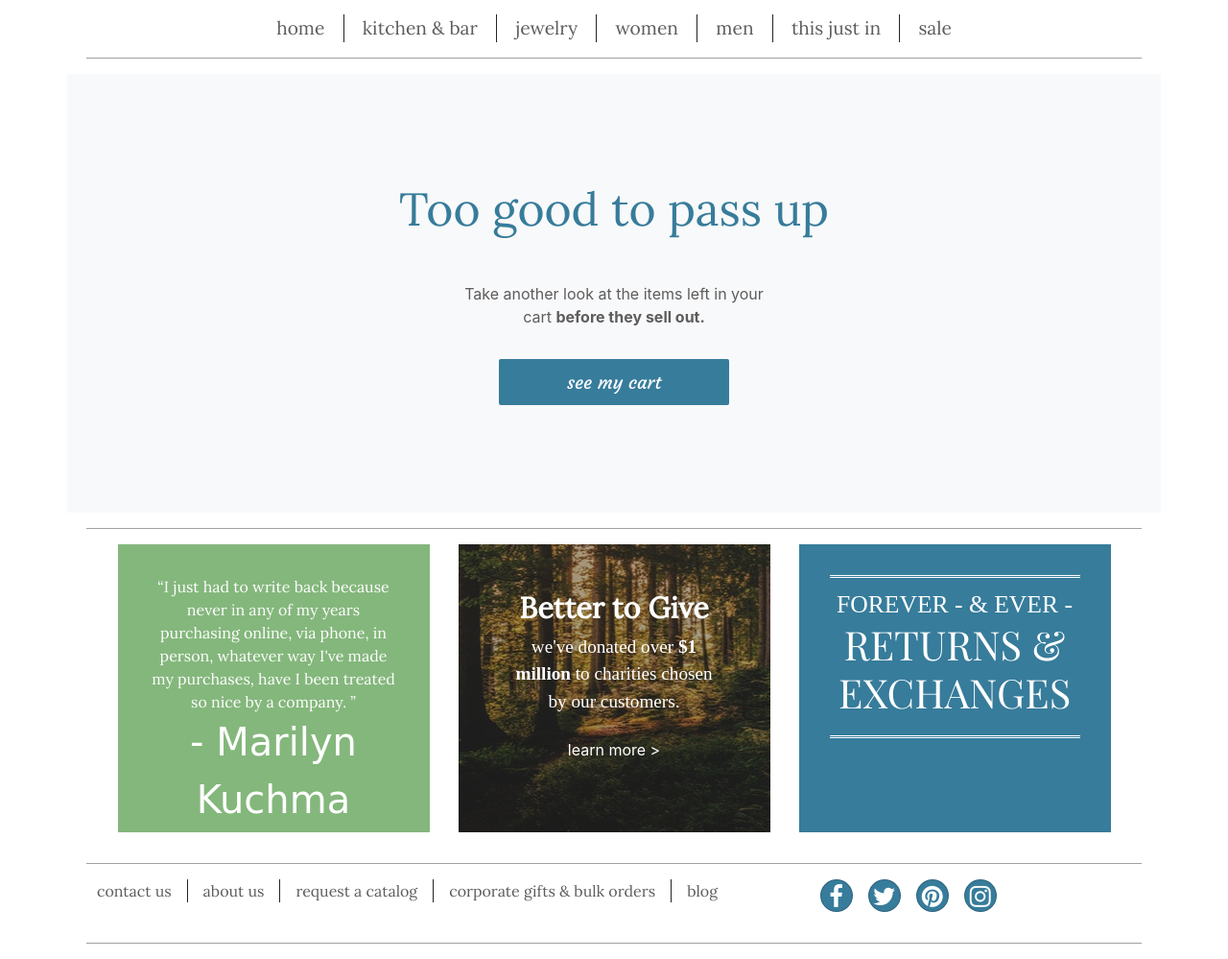
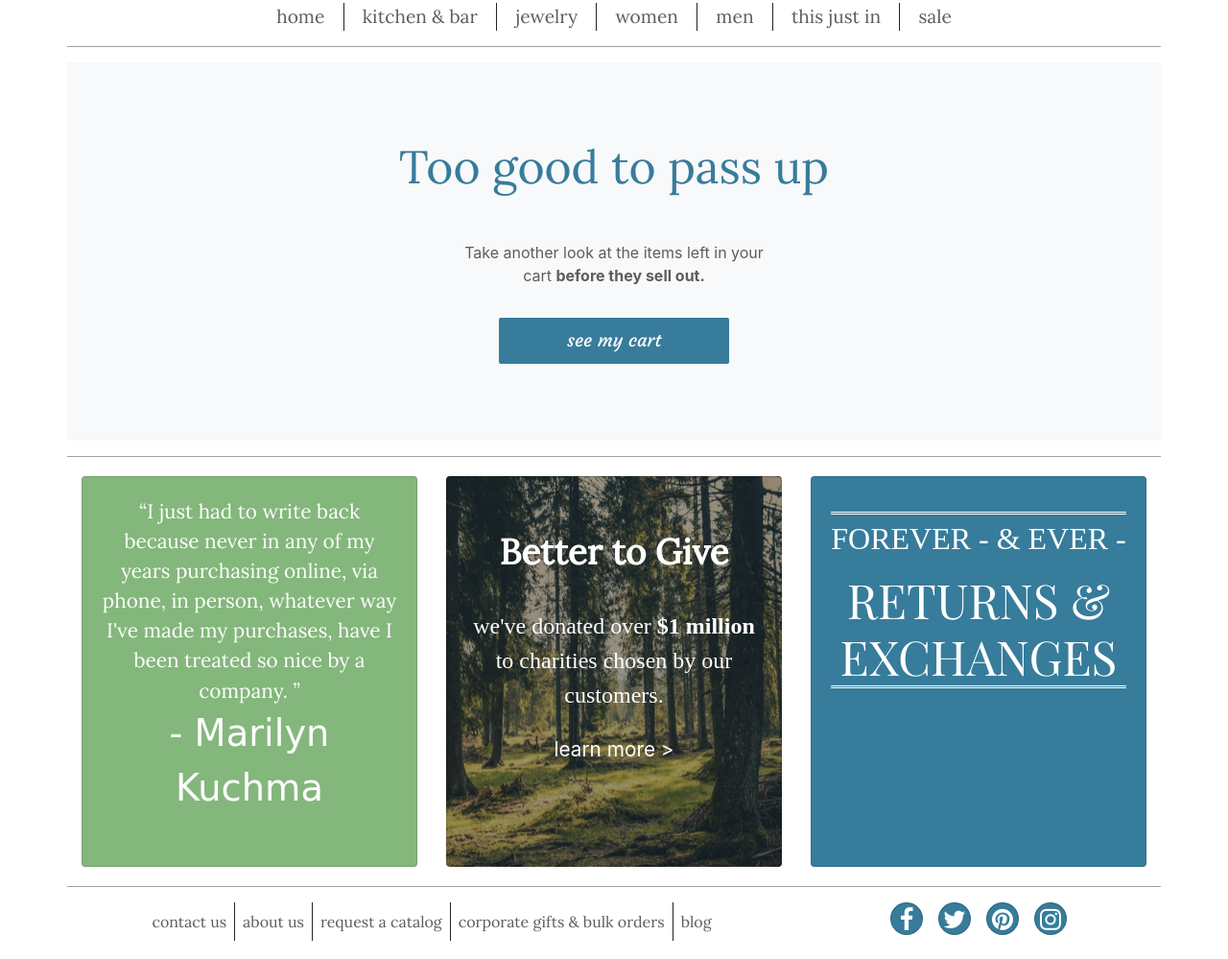
Before and after one commit to rjescobedo/email_challenge, a website: page index.html in a window 1280 px wide. Shown: the part 108-1107 px from the top of the page at 96% size. Drawn offline with nearby package versions, Linux system fonts and the light colour scheme; a web font is replaced by a local one.

Commit message:
card edits

```diff
--- a/index.html
+++ b/index.html
@@ -36,7 +36,6 @@
         </div>
     </div>
     <hr class="d-none d-lg-block">
-
 <!--Top Navigation-->
 <nav class="container d-none d-lg-block top-navigation">
     <div class="row">
@@ -67,26 +66,35 @@
         </div>
     </div>
 </nav>
+<hr>
 </header>
-<hr>
 
 <!--Too good to pass up section-->
-<section class="container bg-light pass-container">
+    <div class="container bg-light pass-container">
         <div class="row">
             <div class="col">
                 <h2 class="pass-title">Too good to pass up</h2>
-            <p class="pass-text">Take another look at the items left in your cart <strong>before they sell out.</strong></p>
-            <button id="cart-btn" class="custom-btn">see my cart</button>
             </div>
         </div>
-</section>
+        <div class="row">
+            <div class="col">
+                <p class="pass-text">Take another look at the items left in your cart <strong>before they sell out.</strong></p>
+            </div>
+        </div>
+        <div class="row">
+            <div class="col">
+                <button id="cart-button" class="custom-btn">see my cart</button>
+            </div>
+        </div>
+    </div>
     <hr>
 
 <!--3 images section-->
-<section class="container images-container">
+<section class="container">
     <div class="row">
-        <div class="offset-2 offset-md-3 col-lg-4 offset-lg-0">
-            <div class="first-card">
+        <div class="col-12 col-lg-4 py-1">
+            <div class="card h-100 card-one text-center text-white">
+                <blockquote class="card-body">
                     <q class="quote">I just had to write back
                         because never in any of
                         my years purchasing online,
@@ -95,24 +103,34 @@
                         purchases, have I been treated
                         so nice by a company.
                     </q>
+                  <footer>
                 <p class="author">- Marilyn Kuchma</p>
+                  </footer>
+                </blockquote>
             </div>
         </div>
-        <div class="offset-2 offset-md-3 col-lg-4 offset-lg-0">
-            <div class="second-card">
+        <div class="col-12 col-lg-4 py-1">
+            <div class="card h-100 card-two text-center text-white">
+                <div class="card-body">
                     <h3 class="second-title">Better to Give</h3>
                     <p class="second-text">we've donated over <strong>$1 million</strong> to charities chosen by our customers.</p>
+                  <footer>
                     <button id="learn-more" class="btn btn-link">learn more &gt;</button>
+                  </footer>
                 </div>
             </div>
-        <div class="offset-2 offset-md-3 col-lg-4 offset-lg-0">
-            <div class="third-card">
+        </div>
+        <div class="col-12 col-lg-4 py-1">
+            <div class="card h-100 card-three text-center text-white">
+                <div class="card-body">
                     <h3 class="third-first_text">FOREVER - & EVER -</h3>
                     <h3 class="third-second_text">RETURNS & EXCHANGES</h3>
                 </div>
             </div>
         </div>
+    </div>
 </section>
+<hr class="d-lg-none">
 
 <!-- Bottom Navigation -->
 <nav class="container bottom-navigation d-lg-none">
@@ -149,7 +167,7 @@
 <hr>
 <footer class="container footer-container">
     <div class="row">
-        <div class="col-12 col-lg-9">
+        <div class="col-12 col-lg-8">
             <ul class="list-items">
                 <li class="item">
                     <a href="#">contact us</a>
@@ -168,7 +186,7 @@
                 </li>
             </ul>
         </div>
-        <div class="col-12 col-lg-3 mt-5 m-lg-0">
+        <div class="col-12 col-lg-4">
             <ul class="social-items">
                 <li>
                     <a class="btn btn-social-icon btn-facebook" href="http://facebook.com/" target="_blank">
--- a/style/style.css
+++ b/style/style.css
@@ -9,17 +9,18 @@
 
 hr {
     background-color: rgba(128, 128, 128, 0.604);
-    max-width: 1100px;
+    max-width: 1140px;
 }
 
 /* Header CSS */
 .header-title-container {
     text-align: center;
+    padding: 0;
 }
 
 .logo {
-    width: 25em;
     margin: 0;
+    width: 20em;
     padding-top: 2em;
 }
 
@@ -39,7 +40,7 @@ hr {
 
 /* Too good to pass up section */
 .pass-container {
-    padding: 7em;
+    padding: 5em;
     text-align: center;
 }
 
@@ -78,67 +79,48 @@ hr {
 }
 
 /* Images/Cards Section */
-.images-container {
-    display: flex;
-    justify-content: center;
+.card-one {
+    background-color: var(--clr-secondary) !important;
 }
 
-.first-card {
-    text-align: center;
-    background: var(--clr-secondary);
-    color: white;
-    width: 325px;
-    height: 300px;
-    padding: 2em;
-    margin-bottom: 1em;
+.card-two {
+    background-image:
+        linear-gradient(rgba(0, 0, 0, 0.362),
+        rgba(0, 0, 0, 0.429)),
+        url("/img/forest.png")
+        !important;
+    background-position: center;
 }
 
-.second-card {
-    background-image:
-        linear-gradient(rgba(0, 0, 0, 0.338),
-        rgba(0, 0, 0, 0.408)),
-        url("/img/forest.jpg");
-    background-position: bottom;
-    text-align: center;
-    width: 325px;
-    height: 300px;
-    color: white;
-    padding: 3em;
-    margin-bottom: 1em;
-}
-
-.third-card {
-    text-align: center;
-    background: var(--clr-primary);
-    color: white;
-    width: 325px;
-    height: 300px;
-    padding: 2em;
+.card-three {
+    background-color: var(--clr-primary) !important;
 }
 
 .quote {
     font-family: 'Lora', serif;
-
+    font-size: 1.3em;
 }
 
 .author {
     font-family: 'Waterfall', cursive;
-    font-size: 2.5em;
+    font-size: 2.4em;
 }
 
 .second-title {
     font-family: 'Lora', serif;
-    font-size: 1.9em;
+    font-size: 2.3em;
     font-weight: 700;
+    margin: 1em 0;
 }
 
 .second-text {
     font-family: 'Times New Roman', Times, serif;
-    font-size: 1.2em;
+    font-size: 1.5em;
 }
 
 .btn-link {
     color: white !important;
+    font-size: 1.3em !important;
 }
 
 .btn-link:hover {
@@ -148,40 +130,35 @@ hr {
 
 .third-first_text {
     font-family: 'BioRhyme Expanded', serif;
-    font-size: 1.6em;
+    font-size: 2em;
     border-style: double none none none;
-    margin: 0;
-    padding-top: .5em;
+    margin-top: .5em;
+    padding: .2em 0;
 }
 
 .third-second_text {
     font-family: 'Playfair Display', serif;
-    font-size: 2.6em;
+    font-size: 3.1em;
     border-style: none none double none;
-    margin: 0;
-    padding-bottom: .5em;
-
 }
 
 /* Footer*/
 .footer-container {
-    display: flex;
-    justify-content: space-between;
     padding: 0;
+    text-align: center;
 }
 
 .list-items {
     display: flex;
-    text-align: center;
+    justify-content: center;
     list-style: none;
     font-family: 'Lora', serif;
     font-size: 1em;
     padding: 0;
-    margin: 0;
 }
 
 .item {
-    padding: 0 1em;
+    padding: .5em;
     border-right: 1px solid;
 }
 
@@ -205,6 +182,7 @@ hr {
     display: flex;
     justify-content: center;
     list-style: none;
+    padding: 0;
 }
 
 .btn-social-icon {
@@ -256,22 +234,19 @@ hr {
 
 /* Bottom Navigation */
 .bottom-navigation {
-    display: flex;
-    justify-content: center;
-    text-align: center;
-    margin: auto;
     font-family: 'Lora', serif;
     font-size: 1.5em;
+    text-align: center;
 }
 
 .navigation-list {
     list-style-type: none;
+    padding: 0;
 }
 
 .navigation-list li {
     border-bottom: 1px solid rgba(128, 128, 128, 0.47);
-    width: 20em;
-    padding: 1em;
+    padding: .5em;
 }
 
 .navigation-list li:nth-last-child(1) {
```
Also changed, not shown: img/blue-box.png (added), img/forest.jpg (deleted), img/forest.png (added), img/green-box.png (added). Lines whose indentation alone changed are shown as unchanged.
